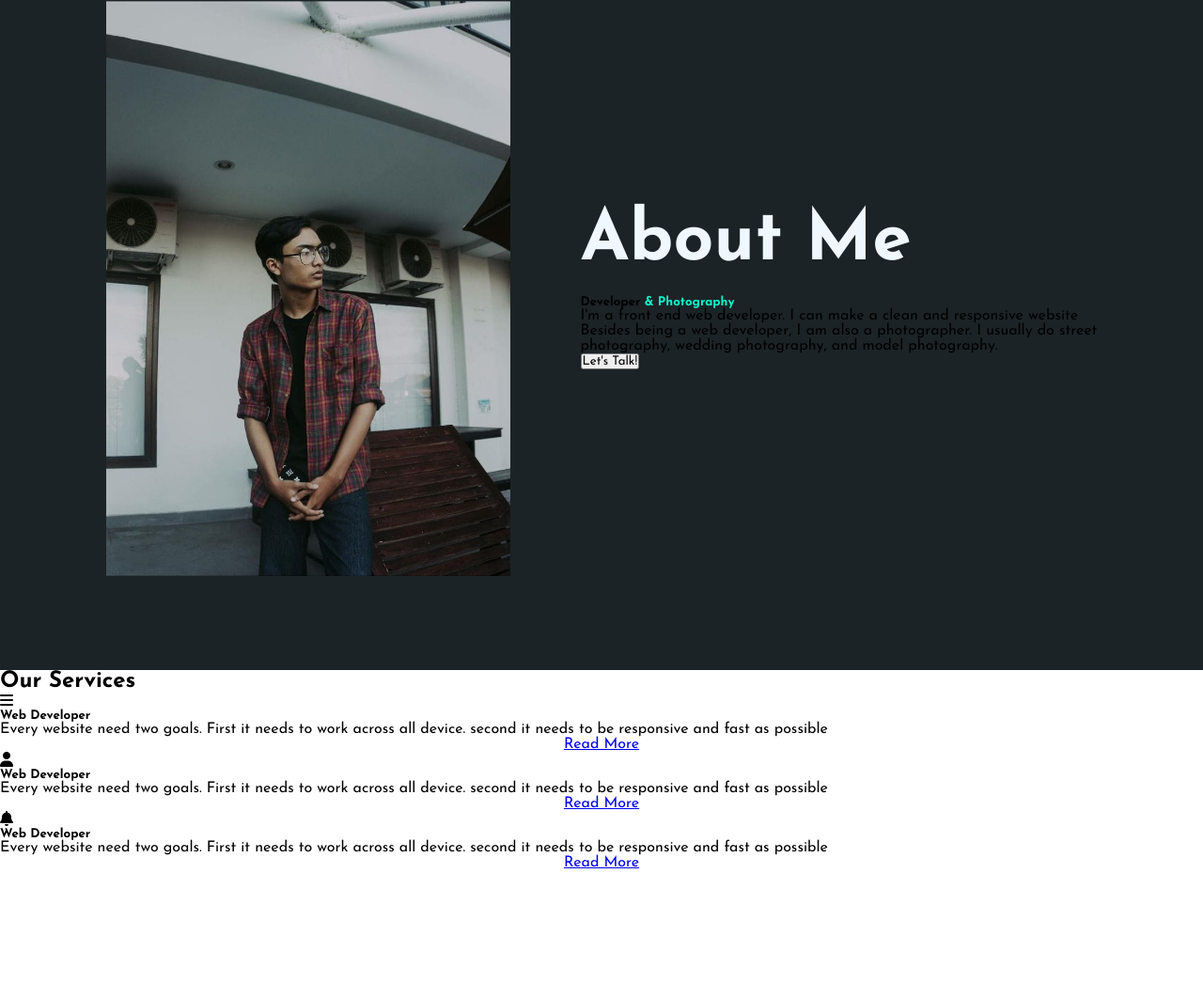
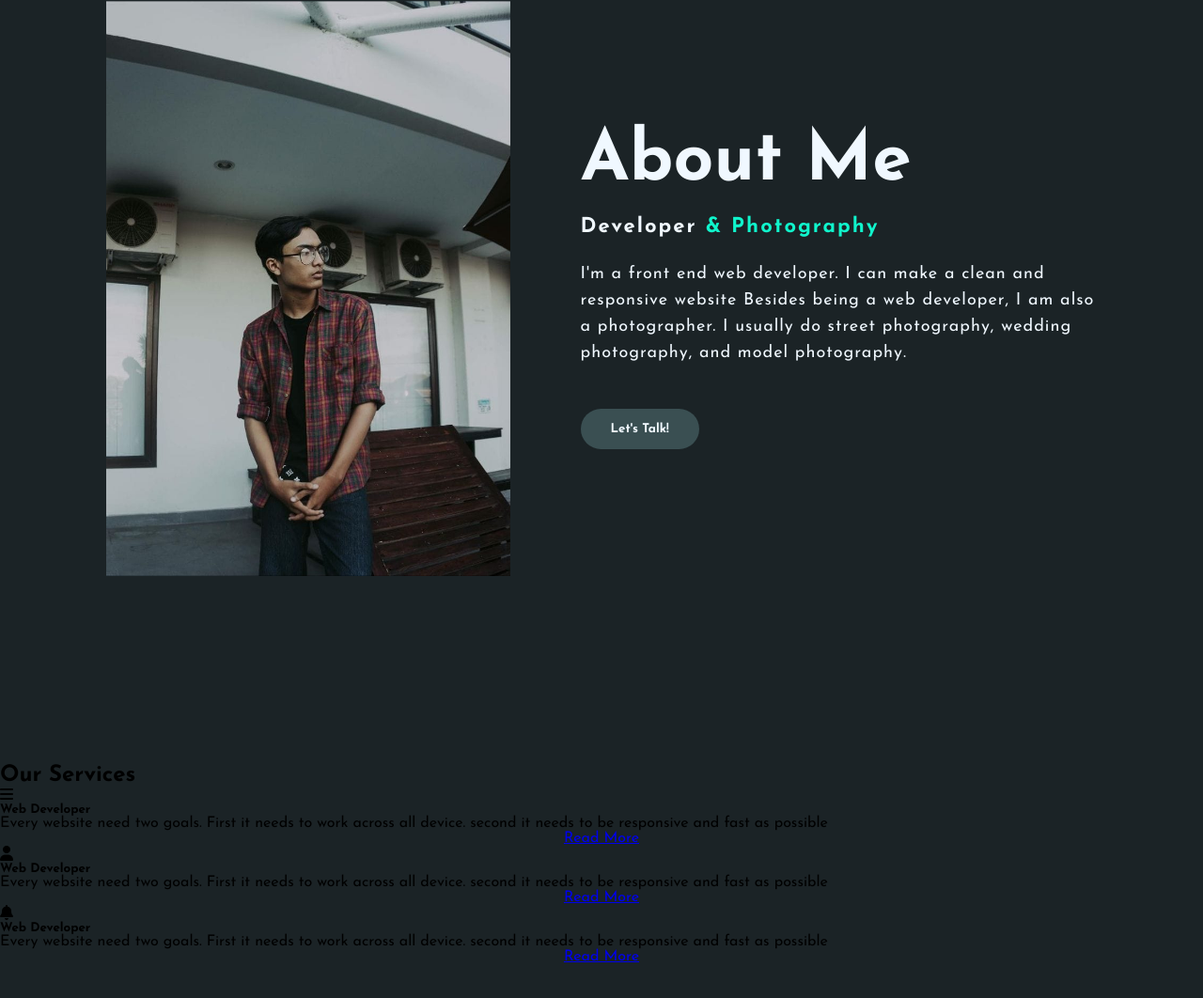
Before and after one commit to aryaintrn/porto, a plain HTML site: page index.html in a window 1280 px wide. Shown: the part 899-1961 px from the top of the page at 94% size. Before the commit the page ends 1825 px from the top, so only its background shows below. Drawn offline with Linux system fonts and the light colour scheme.

Commit message:
Update style.css

```diff
--- a/css/style.css
+++ b/css/style.css
@@ -152,4 +152,44 @@ h4{
     text-transform: capitalize;
     margin-bottom: 20px;
 }
+
+.a-text h5{
+    color: aliceblue;
+    letter-spacing: 2px;
+    font-size: 22px;
+    margin-bottom: 25px;
+    text-transform: capitalize;
+}
+
+.a-text p{
+    color: aliceblue;
+    letter-spacing: 1px;
+    line-height: 28px;
+    font-size: 18px;
+    margin-bottom: 45px;
+}
+
+button{
+    background-color: #3a4f52;
+    color: aliceblue;
+    text-decoration: none;
+    border: 2px solid transparent;
+    font-weight: bold;
+    padding: 13px 30px;
+    border-radius: 30px;
+    transition: .4s;
+}
+
+button:hover{
+    background-color: transparent;
+    border: 2px solid #10f5cc;
+    cursor: pointer;
+}
 /*END ABOUT*/
+/*SERVICE*/
+.service{
+    background: #1b2326;
+    width: 100%;
+    padding: 100px 0;
+}
+/*END SERVICE*/
```
